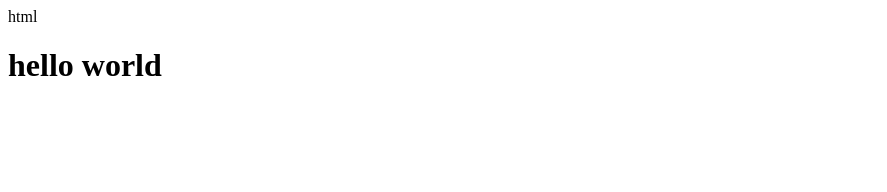
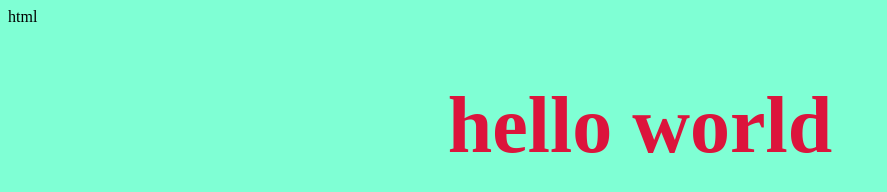
Before and after one commit to Esdras2003/esdras, a plain HTML site: page index.html in a window 1280 px wide. Shown: the whole page, without its empty margins (0-887 px from the left). Drawn offline with Linux system fonts and the light colour scheme.

Commit message:
adicionados linhas css

```diff
--- a/index.html
+++ b/index.html
@@ -3,7 +3,19 @@ html <!DOCTYPE html>
 <head>
     <meta charset="UTF-8">
     <meta name="viewport" content="width=device-width, initial-scale=1.0">
-    <title>Document</title>
+    <title>Hello World</title>
+    <style>
+        body{
+         background-color: aquamarine
+        }
+         h1{
+            color: crimson;
+            text-align: center;
+            font-size: 80px;
+
+
+         }
+         </style>
 </head>
 <body>
     <h1>hello world</h1>
```
